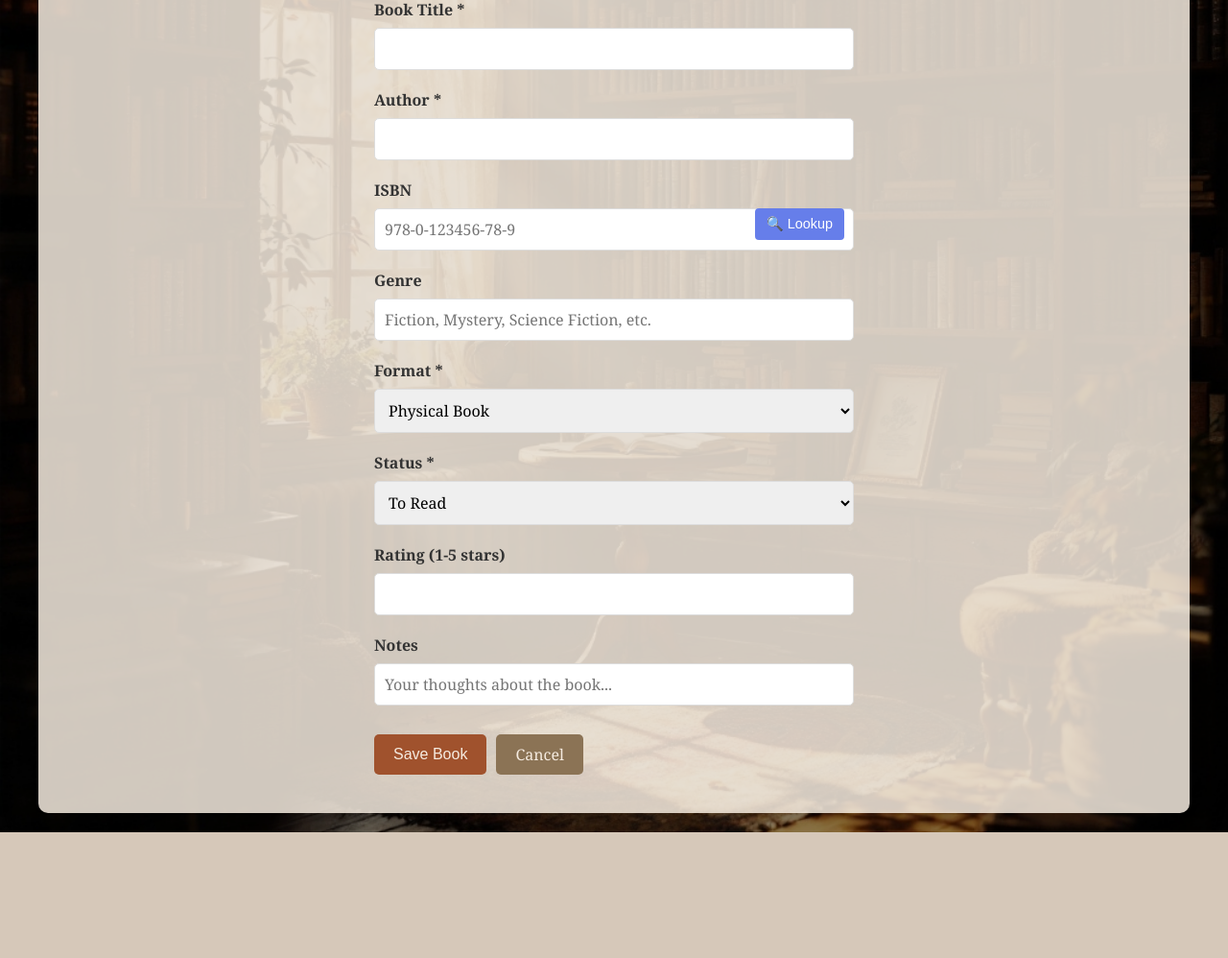
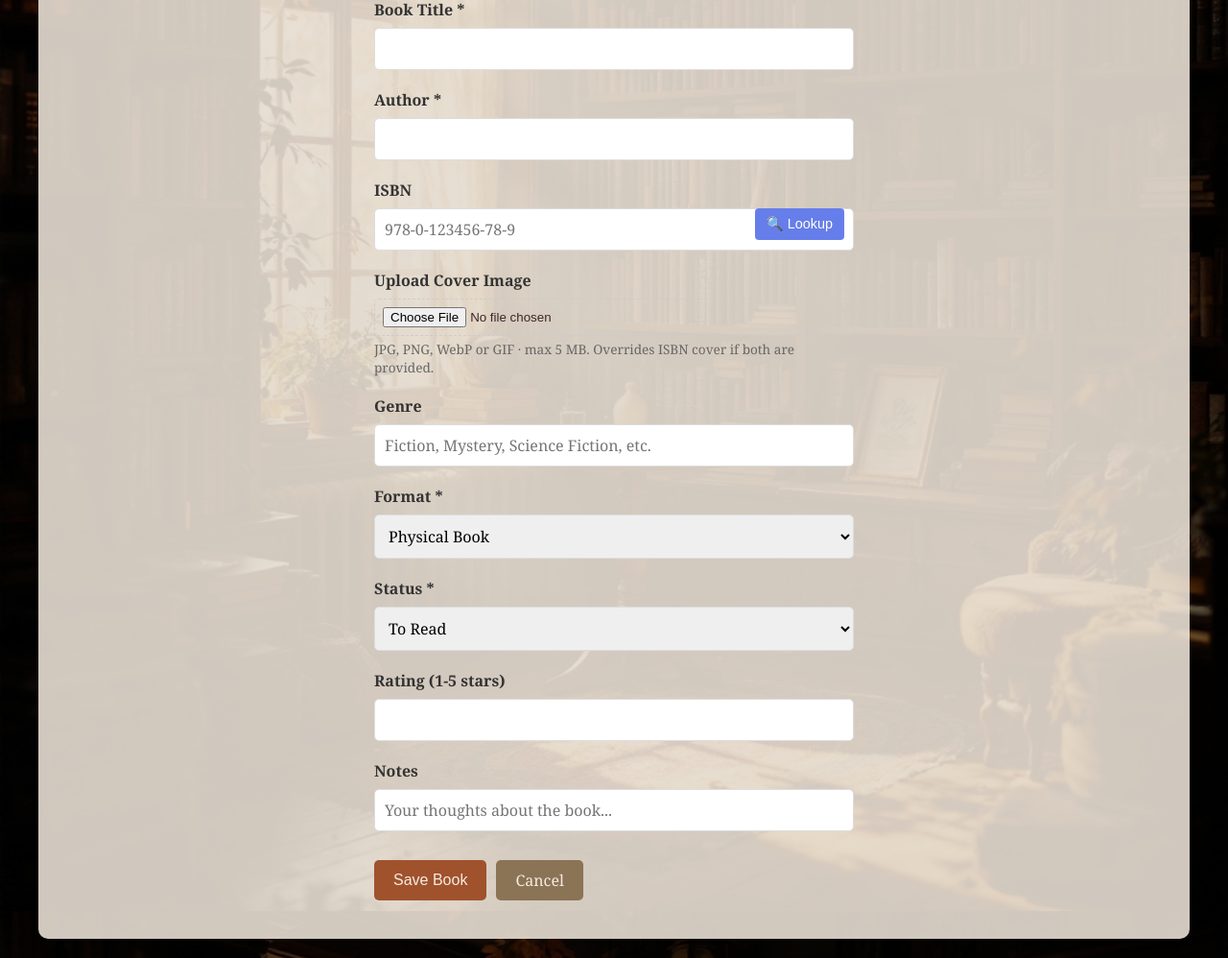
Before and after one commit to pagyP/booknook, a Flask app: page /add in a window 1280 px wide. Shown: the part 331-1329 px from the top of the page at 96% size. Before the commit the page ends 1198 px from the top, so only its background shows below. Run offline with Flask 3, Linux system fonts and the light colour scheme; the visitor is signed in with stand-in values (Sample User, id 1); some libraries are stand-ins or nearby versions.

Commit message:
adds option to manually upload book cover image

```diff
--- a/app.py
+++ b/app.py
@@ -22,6 +22,7 @@ import os
 import re
 import logging
 import secrets
+import uuid
 import requests
 from dotenv import load_dotenv
 import base64
@@ -75,6 +76,12 @@ app.config['PERMANENT_SESSION_LIFETIME'] = 24 * 60 * 60  # 24 hours
 
 # Configure logging after all configuration is set
 configure_logging(app)
+
+# File upload configuration
+UPLOAD_FOLDER = os.path.join(app.static_folder, 'uploads', 'covers')
+os.makedirs(UPLOAD_FOLDER, exist_ok=True)
+app.config['MAX_CONTENT_LENGTH'] = 5 * 1024 * 1024  # 5 MB upload limit
+ALLOWED_IMAGE_EXTENSIONS = {'jpg', 'jpeg', 'png', 'webp', 'gif'}
 
 db = SQLAlchemy(app)
 login_manager = LoginManager(app)
@@ -706,6 +713,52 @@ def validate_cover_url(url):
     return url
 
 
+def save_cover_upload(file):
+    """Save an uploaded cover image to the uploads folder.
+
+    Args:
+        file: Werkzeug FileStorage object from request.files
+
+    Returns:
+        URL path string (/static/uploads/covers/filename.ext)
+
+    Raises:
+        ValueError: If file type is not allowed or file is not a valid image.
+    """
+    from PIL import Image
+
+    ext = file.filename.rsplit('.', 1)[-1].lower() if '.' in file.filename else ''
+    if ext not in ALLOWED_IMAGE_EXTENSIONS:
+        raise ValueError(
+            f'Invalid file type. Allowed types: {", ".join(sorted(ALLOWED_IMAGE_EXTENSIONS))}.'
+        )
+
+    # Verify the file is actually an image, not a disguised executable
+    try:
+        img = Image.open(file.stream)
+        img.verify()
+    except Exception:
+        raise ValueError('File is not a valid image.')
+
+    file.stream.seek(0)
+    filename = f"{uuid.uuid4().hex}.{ext}"
+    filepath = os.path.join(UPLOAD_FOLDER, filename)
+    file.save(filepath)
+    return f"/static/uploads/covers/{filename}"
+
+
+def delete_local_cover(cover_url):
+    """Delete a locally uploaded cover file if it exists."""
+    if cover_url and cover_url.startswith('/static/uploads/covers/'):
+        filename = os.path.basename(cover_url)
+        filepath = os.path.join(UPLOAD_FOLDER, filename)
+        if os.path.exists(filepath):
+            try:
+                os.remove(filepath)
+            except OSError as e:
+                app.logger.warning(f'Could not delete cover file {filepath}: {e}')
+
+
 def normalize_genre_input(value):
     """Normalize a free-text genre input into a canonical comma-separated string.
 
@@ -1580,15 +1633,23 @@ def add_book():
                 except ValueError:
                     date_added = None
 
-            # Get and validate cover_url from form data if provided (from ISBN lookup)
-            cover_url_raw = request.form.get('cover_url', '').strip() or None
-            try:
-                cover_url = validate_cover_url(cover_url_raw)
-            except ValueError as e:
-                # Log the attempt and show generic error to user
-                app.logger.warning(f'Invalid cover URL rejected: {str(e)}')
-                flash('Invalid cover URL provided. Book saved without cover image.', 'warning')
-                cover_url = None
+            # Cover: uploaded file takes priority over ISBN lookup URL
+            cover_file = request.files.get('cover_image')
+            if cover_file and cover_file.filename:
+                try:
+                    cover_url = save_cover_upload(cover_file)
+                except ValueError as e:
+                    flash(f'{str(e)} Book saved without cover image.', 'warning')
+                    cover_url = None
+            else:
+                cover_url_raw = request.form.get('cover_url', '').strip() or None
+                try:
+                    cover_url = validate_cover_url(cover_url_raw)
+                except ValueError as e:
+                    # Log the attempt and show generic error to user
+                    app.logger.warning(f'Invalid cover URL rejected: {str(e)}')
+                    flash('Invalid cover URL provided. Book saved without cover image.', 'warning')
+                    cover_url = None
 
             book = Book(
                 title=form.title.data,
@@ -1635,19 +1696,31 @@ def edit_book(id):
                 except ValueError:
                     date_added = book.date_added  # Keep original if parsing fails
 
-            # Get and validate cover_url from form data if provided (from ISBN lookup)
-            cover_url_raw = request.form.get('cover_url', '').strip() or None
-            if cover_url_raw:
+            # Cover: uploaded file takes priority, then ISBN lookup URL, then keep existing
+            cover_file = request.files.get('cover_image')
+            if cover_file and cover_file.filename:
                 try:
-                    cover_url = validate_cover_url(cover_url_raw)
+                    new_cover_url = save_cover_upload(cover_file)
+                    delete_local_cover(book.cover_url)  # clean up old upload if any
+                    cover_url = new_cover_url
                 except ValueError as e:
-                    # Log the attempt and show generic error to user
-                    app.logger.warning(f'Invalid cover URL rejected during edit: {str(e)}')
-                    flash('Invalid cover URL provided. Using existing cover image.', 'warning')
+                    flash(f'{str(e)} Using existing cover image.', 'warning')
                     cover_url = book.cover_url
             else:
-                # No cover_url in form data, keep existing cover_url
-                cover_url = book.cover_url
+                cover_url_raw = request.form.get('cover_url', '').strip() or None
+                if cover_url_raw:
+                    try:
+                        cover_url = validate_cover_url(cover_url_raw)
+                        if cover_url != book.cover_url:
+                            delete_local_cover(book.cover_url)
+                    except ValueError as e:
+                        # Log the attempt and show generic error to user
+                        app.logger.warning(f'Invalid cover URL rejected during edit: {str(e)}')
+                        flash('Invalid cover URL provided. Using existing cover image.', 'warning')
+                        cover_url = book.cover_url
+                else:
+                    # No cover_url in form data, keep existing cover_url
+                    cover_url = book.cover_url
 
             book.title = form.title.data
             book.author = form.author.data
@@ -1693,6 +1766,7 @@ def delete_book(id):
         flash('You do not have permission to delete this book.', 'error')
         return redirect(url_for('index'))
     try:
+        delete_local_cover(book.cover_url)
         db.session.delete(book)
         db.session.commit()
         flash(f'Book "{book.title}" deleted successfully!', 'success')
--- a/templates/add_book.html
+++ b/templates/add_book.html
@@ -150,7 +150,7 @@
     <div class="form-container">
         <h2 style="color: #667eea; margin-bottom: 20px;">📖 Add a New Book</h2>
 
-        <form method="POST" novalidate id="bookForm">
+        <form method="POST" enctype="multipart/form-data" novalidate id="bookForm">
             {{ form.hidden_tag() }}
 
             <div class="form-group">
@@ -198,13 +198,24 @@
                 {% endif %}
             </div>
 
-            <!-- Book cover preview section -->
+            <!-- Book cover preview section (populated by ISBN lookup) -->
             <div id="coverPreviewSection" class="form-group" style="display: none;">
-                <label>Book Cover</label>
+                <label>Cover (from ISBN lookup)</label>
                 <div style="text-align: center;">
                     <img id="coverPreviewImage" src="" alt="Book cover" style="max-width: 120px; max-height: 200px; border-radius: 5px; box-shadow: 0 2px 8px rgba(0,0,0,0.1);">
                     <input type="hidden" id="coverUrlInput" name="cover_url" value="">
                 </div>
+            </div>
+
+            <!-- Manual cover upload (overrides ISBN cover if both provided) -->
+            <div class="form-group">
+                <label for="cover_image">Upload Cover Image</label>
+                <div id="uploadPreviewSection" style="display:none; text-align:center; margin-bottom:8px;">
+                    <img id="uploadPreviewImage" src="" alt="Cover preview" style="max-width:120px; max-height:200px; border-radius:5px; box-shadow:0 2px 8px rgba(0,0,0,0.1);">
+                </div>
+                <input type="file" id="cover_image" name="cover_image" accept="image/jpeg,image/png,image/webp,image/gif"
+                       style="width:100%; padding:8px; border:1px dashed #ccc; border-radius:5px; cursor:pointer; box-sizing:border-box;">
+                <p style="font-size:0.85em; color:#666; margin-top:4px;">JPG, PNG, WebP or GIF · max 5 MB. Overrides ISBN cover if both are provided.</p>
             </div>
 
             <div class="form-group">
@@ -284,5 +295,21 @@
         </form>
     </div>
 
+    <script>
+        document.getElementById('cover_image').addEventListener('change', function () {
+            const file = this.files[0];
+            if (file) {
+                const reader = new FileReader();
+                reader.onload = function (e) {
+                    document.getElementById('uploadPreviewImage').src = e.target.result;
+                    document.getElementById('uploadPreviewSection').style.display = 'block';
+                };
+                reader.readAsDataURL(file);
+            } else {
+                document.getElementById('uploadPreviewSection').style.display = 'none';
+            }
+        });
+    </script>
+
     {% include 'isbn_lookup_script.html' %}
 {% endblock %}
```
Also changed, not shown: templates/edit_book.html (+30 -3 lines), .github/copilot-instructions.md (added), 2 other files.
